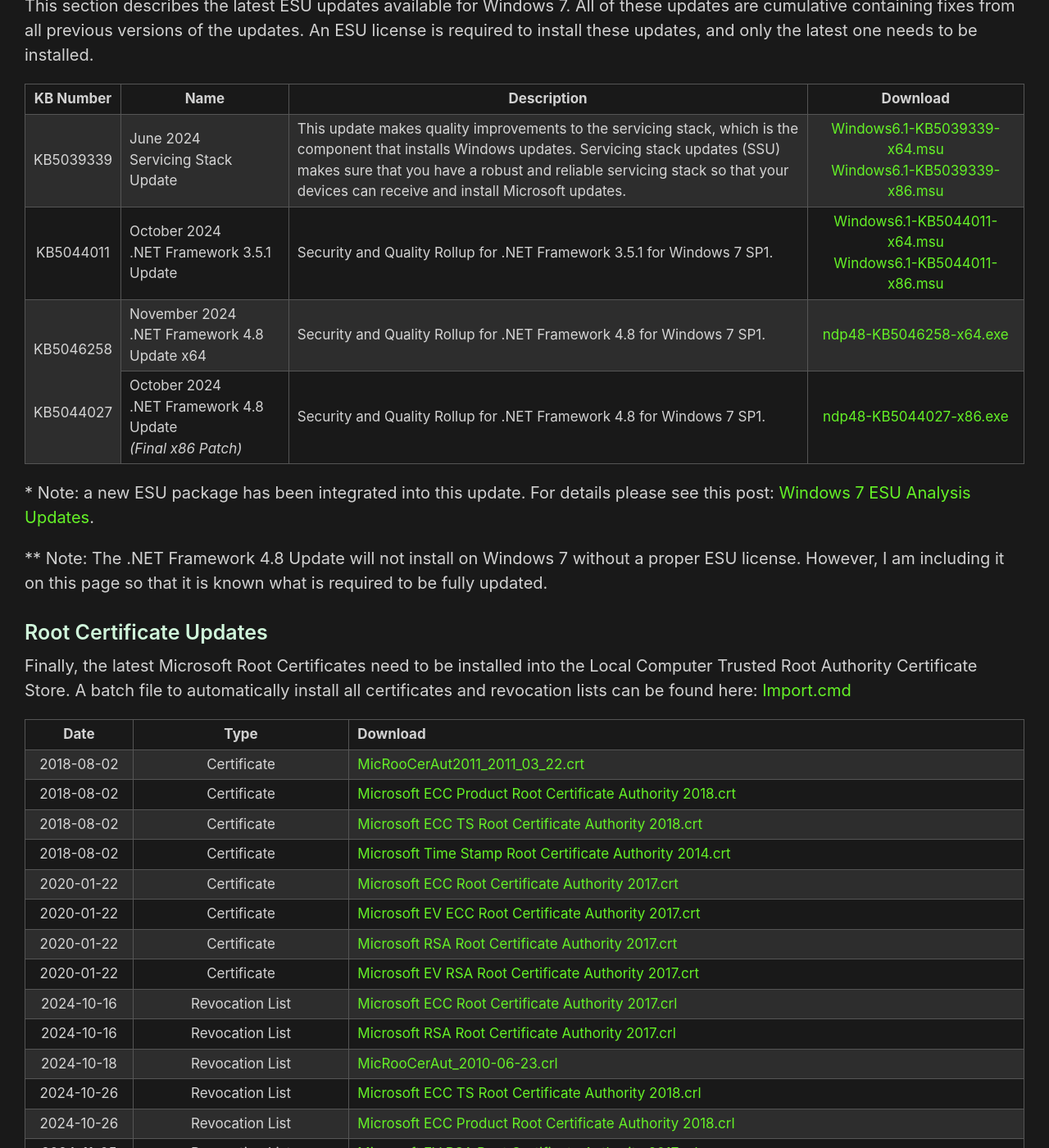
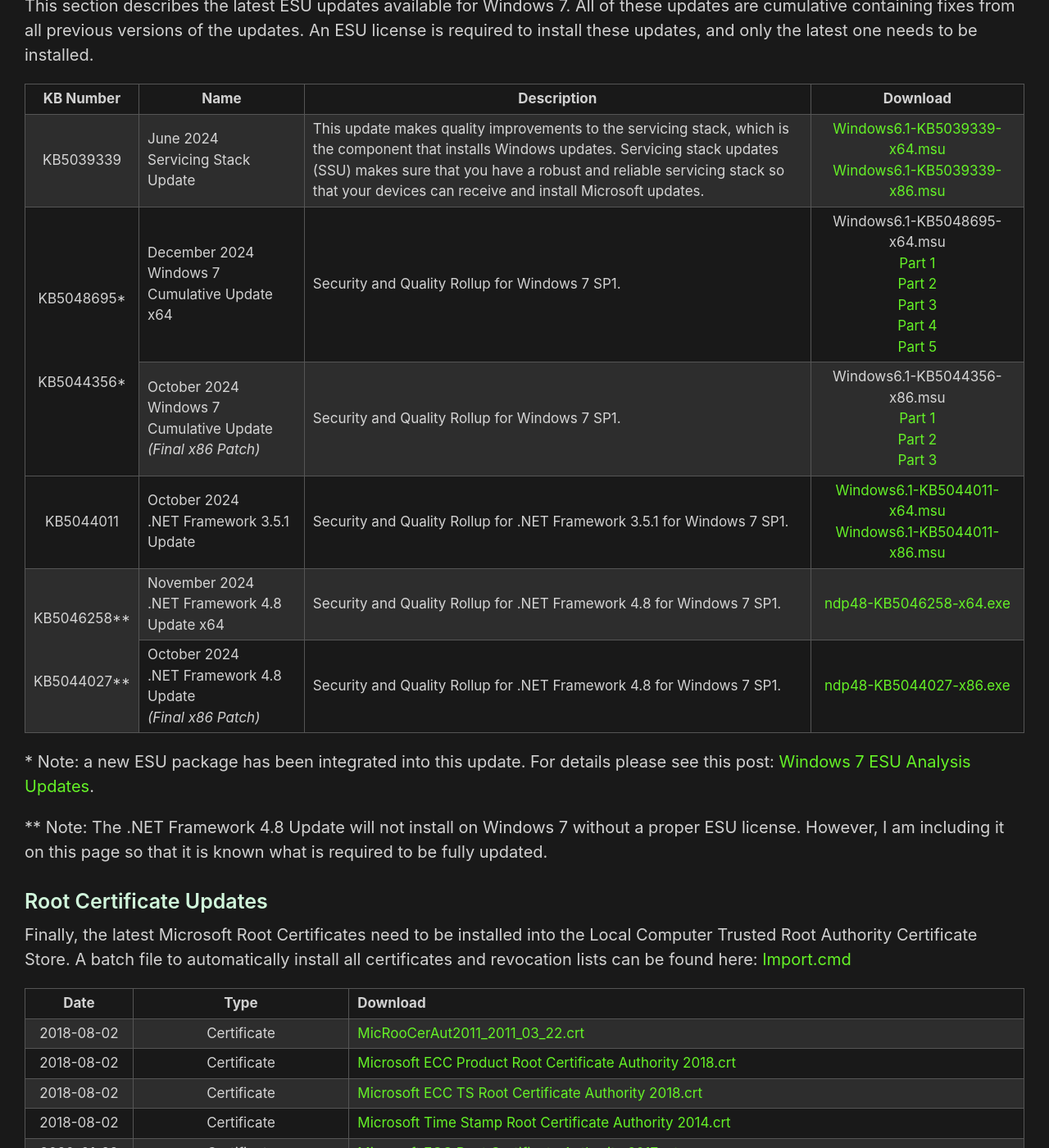
Before and after one commit to HackAndPwn/HackAndPwn.github.io, a Jekyll site: the page built from _posts/2020-05-23-windows-7-esu-patching.md, in a window 1280 px wide and 1400 px high, scrolled down 9112 px. Shown: the whole window at 82% size. Built offline with Jekyll 4.4.1, drawn with Linux system fonts in a browser that asks for light colours.

Commit message:
fix missing row tag

```diff
--- a/_posts/2020-05-23-windows-7-esu-patching.md
+++ b/_posts/2020-05-23-windows-7-esu-patching.md
@@ -132,8 +132,10 @@
 <table style="text-align:center"><colgroup><col width="8%" /><col width="17%" /><col width="53%" /><col width="22%" /></colgroup>
 <thead><tr><th style="text-align:center">KB Number</th><th style="text-align:center">Name</th><th style="text-align:center">Description</th><th style="text-align:center">Download</th></tr></thead><tbody>
 <tr><td>KB5039339</td><td style="text-align:left">June 2024<br>Servicing Stack Update</td><td style="text-align:left">This update makes quality improvements to the servicing stack, which is the component that installs Windows updates. Servicing stack updates (SSU) makes sure that you have a robust and reliable servicing stack so that your devices can receive and install Microsoft updates.</td><td><a href="https://github.com/HackAndPwn/Windows-7-Patching/raw/master/07_ESU_Updates/01_Windows6.1-KB5039339-x64.msu">Windows6.1-KB5039339-x64.msu</a><br><a href="https://github.com/HackAndPwn/Windows-7-Patching/raw/master/07_ESU_Updates/01_Windows6.1-KB5039339-x86.msu">Windows6.1-KB5039339-x86.msu</a></td></tr>
+<tr><td rowspan="2">KB5048695*<br>&nbsp;<br>&nbsp;<br>&nbsp;<br>KB5044356*</td><td style="text-align:left">December 2024<br>Windows 7 Cumulative Update x64</td><td style="text-align:left">Security and Quality Rollup for Windows 7 SP1.</td><td>Windows6.1-KB5048695-x64.msu<br><a href="https://github.com/HackAndPwn/Windows-7-Patching/raw/master/07_ESU_Updates/02_Windows6.1-KB5048695-x64.zip.001">Part 1</a><br><a href="https://github.com/HackAndPwn/Windows-7-Patching/raw/master/07_ESU_Updates/02_Windows6.1-KB5048695-x64.zip.002">Part 2</a><br><a href="https://github.com/HackAndPwn/Windows-7-Patching/raw/master/07_ESU_Updates/02_Windows6.1-KB5048695-x64.zip.003">Part 3</a><br><a href="https://github.com/HackAndPwn/Windows-7-Patching/raw/master/07_ESU_Updates/02_Windows6.1-KB5048695-x64.zip.004">Part 4</a><br><a href="https://github.com/HackAndPwn/Windows-7-Patching/raw/master/07_ESU_Updates/02_Windows6.1-KB5048695-x64.zip.005">Part 5</a></td></tr>
+<tr><td style="text-align:left">October 2024<br>Windows 7 Cumulative Update<br><i>(Final x86 Patch)</i></td><td style="text-align:left">Security and Quality Rollup for Windows 7 SP1.</td><td>Windows6.1-KB5044356-x86.msu<br><a href="https://github.com/HackAndPwn/Windows-7-Patching/raw/master/07_ESU_Updates/02_Windows6.1-KB5044356-x86.zip.001">Part 1</a><br><a href="https://github.com/HackAndPwn/Windows-7-Patching/raw/master/07_ESU_Updates/02_Windows6.1-KB5044356-x86.zip.002">Part 2</a><br><a href="https://github.com/HackAndPwn/Windows-7-Patching/raw/master/07_ESU_Updates/02_Windows6.1-KB5044356-x86.zip.003">Part 3</a></td></tr>
 <tr><td>KB5044011</td><td style="text-align:left">October 2024<br>.NET Framework 3.5.1 Update</td><td style="text-align:left">Security and Quality Rollup for .NET Framework 3.5.1 for Windows 7 SP1.</td><td><a href="https://github.com/HackAndPwn/Windows-7-Patching/raw/master/07_ESU_Updates/03_Windows6.1-KB5044011-x64.msu">Windows6.1-KB5044011-x64.msu</a><br><a href="https://github.com/HackAndPwn/Windows-7-Patching/raw/master/07_ESU_Updates/03_Windows6.1-KB5044011-x86.msu">Windows6.1-KB5044011-x86.msu</a></td></tr>
-<tr><td rowspan="2">KB5046258<br>&nbsp;<br>&nbsp;<br>KB5044027</td><td style="text-align:left">November 2024<br>.NET Framework 4.8 Update x64</td><td style="text-align:left">Security and Quality Rollup for .NET Framework 4.8 for Windows 7 SP1.</td><td><a href="https://github.com/HackAndPwn/Windows-7-Patching/raw/master/07_ESU_Updates/04_ndp48-KB5046258-x64.exe">ndp48-KB5046258-x64.exe</a></td></tr>
+<tr><td rowspan="2">KB5046258**<br>&nbsp;<br>&nbsp;<br>KB5044027**</td><td style="text-align:left">November 2024<br>.NET Framework 4.8 Update x64</td><td style="text-align:left">Security and Quality Rollup for .NET Framework 4.8 for Windows 7 SP1.</td><td><a href="https://github.com/HackAndPwn/Windows-7-Patching/raw/master/07_ESU_Updates/04_ndp48-KB5046258-x64.exe">ndp48-KB5046258-x64.exe</a></td></tr>
 <tr><td style="text-align:left">October 2024<br>.NET Framework 4.8 Update<br><i>(Final x86 Patch)</i></td><td style="text-align:left">Security and Quality Rollup for .NET Framework 4.8 for Windows 7 SP1.</td><td><a href="https://github.com/HackAndPwn/Windows-7-Patching/raw/master/07_ESU_Updates/04_ndp48-KB5044027-x86.exe">ndp48-KB5044027-x86.exe</a></td></tr></tbody></table>
 
 \* Note: a new ESU package has been integrated into this update.  For details please see this post: [Windows 7 ESU Analysis Updates](https://hackandpwn.com/windows-7-esu-analysis-updates/).
```
